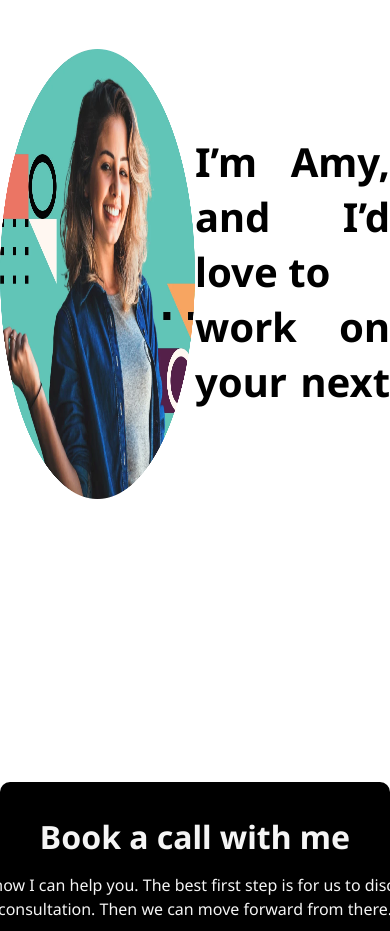
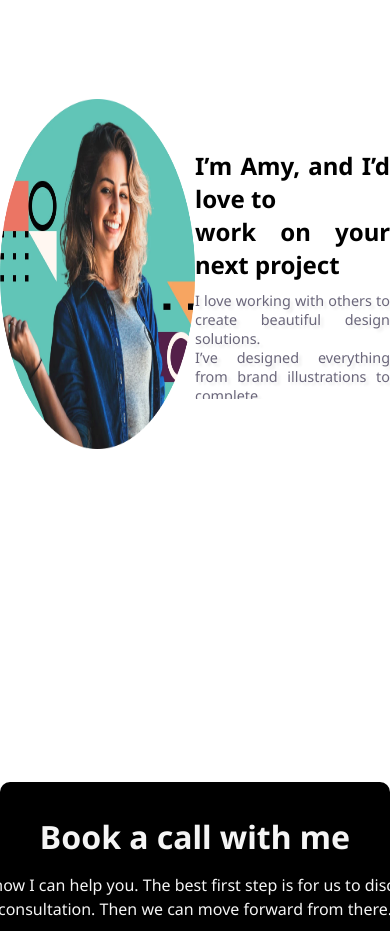
Before and after one commit to maa7vini/site-teste-29, a plain HTML site: page index.html in a window 390 px wide. Shown: the part 1040-1971 px from the top of the page. Drawn offline with Linux system fonts and the light colour scheme.

Commit message:
site-teste-29

```diff
--- a/style.css
+++ b/style.css
@@ -410,7 +410,27 @@ footer button:hover {
     background-color: rgb(14, 14, 14);
 }
 
-@media (max-width:955px) {
+@media (max-width: 1055px) {
+    .amy-txt {
+        width: 500px;
+        height: 280px;
+    }
+
+    .amy-txt h1 {
+        font-size: 2em;
+    }
+
+    .amy-txt p {
+        font-size: 1em;
+    }
+
+    .amy-left img {
+        height: 350px;
+        width: 350px;
+    }
+}
+
+@media (max-width: 955px) {
     .header-container {
         height: 100vh;
         width: 100%;
@@ -530,6 +550,25 @@ footer button:hover {
         height: 45px;
         width: 100px;
     }
+
+    .amy-txt {
+        width: 450px;
+        height: 250px;
+    }
+
+    .amy-txt h1 {
+        font-size: 1.5em;
+    }
+
+    .amy-txt p {
+        font-size: .9em;
+    }
+
+    .amy-left img {
+        height: 350px;
+        width: 350px;
+    }
+
 }
 
 @media (max-width:800px) {
```
